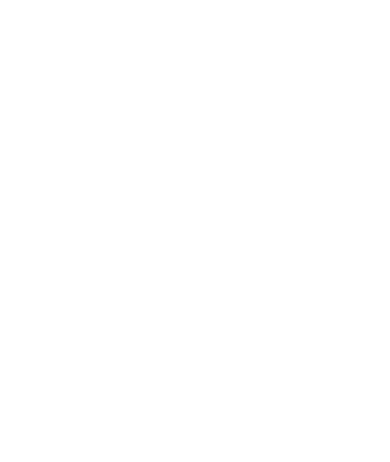
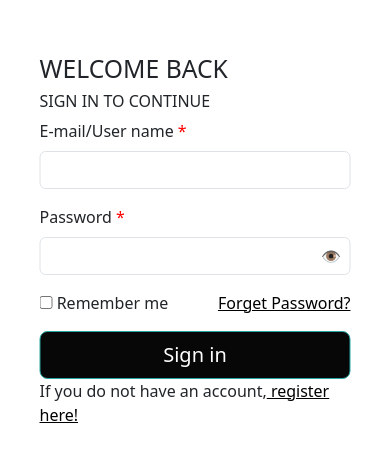
Before and after one commit to Anvesh-123-p/CRT, a React (Create React App) app in the folder crt/: page /Student_login in a window 390 px wide. Before the commit this address had no page. Shown: the part 178-640 px from the top of the page. Built offline with nearby package versions, Linux system fonts and the light colour scheme.

Commit message:
Student login page created..

```diff
--- a/crt/src/App.js
+++ b/crt/src/App.js
@@ -18,6 +18,7 @@
 import Hod_Home from './components/Hod/Hod_Home/Hod_Home';
 import Forgot_Pass from './components/Hod/Forgot_Pass/Forgot_Pass';
 import Verify from './components/Hod/Verify/Verify';
+import Student_login from './components/Student/Student_login/Student_login'
 import { BrowserRouter as Router,Routes , Route, BrowserRouter } from 'react-router-dom';
 import React, {useState} from 'react';
 
@@ -44,7 +45,7 @@
         <Route path="/Edit_Faculty" element={<Edit_Faculty/>}/>
         <Route path="/Create_Subject" element={<Create_Subject/>}/>
         <Route path="/Edit_Subject" element={<Edit_Subject/>}/>
-
+        <Route path="/Student_login" element={<Student_login/>}/>
       </Routes>
     </Router>
   );
--- a/crt/src/components/Approval_Data/Approval_Lesson_Plan/Approval_Lesson.js
+++ b/crt/src/components/Approval_Data/Approval_Lesson_Plan/Approval_Lesson.js
@@ -1,7 +1,7 @@
 import React from "react";
 import 'bootstrap/dist/css/bootstrap.css';
 import 'bootstrap/dist/js/bootstrap.bundle.min.js';
-import '@fortawesome/fontawesome-free/css/all.min.css';
+/* import '@fortawesome/fontawesome-free/css/all.min.css';  */
 import styles from './Approval_Lesson.module.css';
 
 
--- a/crt/src/components/Approval_Data/Approval_New_Account/Approval_Account.js
+++ b/crt/src/components/Approval_Data/Approval_New_Account/Approval_Account.js
@@ -1,7 +1,7 @@
 import React from "react";
 import 'bootstrap/dist/css/bootstrap.css';
 import 'bootstrap/dist/js/bootstrap.bundle.min.js';
-import '@fortawesome/fontawesome-free/css/all.min.css';
+/* import '@fortawesome/fontawesome-free/css/all.min.css';  */
 import styles from './Approval_Account.module.css';
 
 
--- /dev/null
+++ b/crt/src/components/Student/Student_login/Student_login.js
@@ -0,0 +1,70 @@
+import React, { useState } from "react";
+import styles from './Student_login.module.css';
+import 'bootstrap/dist/css/bootstrap.css';
+import myImage from '../../../assests/MyImage.png';
+import { useNavigate } from 'react-router-dom';
+
+const Registration = () => {
+    const [passwordVisible, setPasswordVisible] = useState(false);
+    const navigate = useNavigate();
+
+    const togglePassword = () => {
+        setPasswordVisible(!passwordVisible);
+    };
+    const Signup = (e) => {
+        e.preventDefault();
+        navigate('/signup');
+    };
+
+    return (
+        <div>
+            <div className={styles.circle}>
+                <img src={myImage} alt="Centered Image" className={styles.centered_image} />
+            </div>
+
+            <div className={styles.form_container}>
+                    <h2 className="{styles.h2,h6}">WELCOME BACK</h2>
+                    <h6>SIGN IN TO CONTINUE</h6>
+                    <div className="mb-3">
+                        <label htmlFor="firstName" className="form-label">E-mail/User name <span className={styles.required_asterisk}>*</span></label>
+                        <input type="email" className="form-control" id="firstName" required />
+                    </div>
+                    <div className={`mb-3 ${styles.password_container}`}>
+                        <label htmlFor="password" className="form-label">
+                            Password <span className={styles.required_asterisk}>*</span>
+                        </label>
+                        <div className={styles.passwordLabel}>
+                            <input
+                                type={passwordVisible ? "text" : "password"}
+                                className="form-control"
+                                id="password"
+                                required
+                            />
+                            <span
+                                className={styles.password_toggle}
+                                onClick={togglePassword}
+                            >
+                                {passwordVisible ? '🙈' : '👁️'}
+                            </span>
+                        </div>
+                    </div>
+                    <div className={styles.bottom_links}>
+                        <div>
+                            <input type="checkbox" className={styles.f} /> Remember me
+                        </div>
+                        <div className={styles.forget_password}>
+                            <a href="#" className={styles.f}>Forget Password?</a>
+                        </div>
+                    </div>
+                    <a href="#" type="submit" className={`btn btn-lg ${styles.btn_full_width} ${styles.custom_btn}`}>
+                        Sign in
+                    </a>
+                    <p>If you do not have an account,<a onClick={Signup} className={styles.f}> register here!</a></p>
+
+
+            </div>
+        </div>
+    );
+}
+
+export default Registration;
--- /dev/null
+++ b/crt/src/components/Student/Student_login/Student_login.module.css
@@ -0,0 +1,192 @@
+
+body {
+    margin: 0;
+    padding: 0;
+    height: 100vh;
+    overflow: hidden;
+    display: flex;
+    justify-content: center;
+    align-items: center;
+    background-color: white;
+}
+
+.circle {
+    width: 200vh;
+    height: 200vh;
+    background-color: #2E3977;
+    border-radius: 50%;
+    position: absolute;
+    top: 50%;
+    left: -100vh;
+    transform: translateY(-50%);
+    display: flex;
+    justify-content: center;
+    align-items: center;
+    overflow: hidden;
+}
+
+.centered_image {
+    max-width: 50%;
+    max-height: 50%;
+    object-fit: cover;
+    border-radius: 50%;
+    position: absolute;
+    top: 50%;
+    right: 6%;
+    transform: translateY(-50%);
+}
+
+.form_container {
+    position: center;
+    width: 100%;
+    max-width: 450px;
+    height: 420px;
+    margin-left: 750px;
+    margin-right: 100px;
+    top: 0%;
+    padding: 20px;
+    background-color: white;
+    overflow: hidden;
+}
+
+.required_asterisk {
+    color: red;
+}
+
+.btn_full_width {
+    width: 100%;
+}
+
+.custom_btn {
+    background-color: #060706 !important;
+    border-color: #28a7a3 !important;
+    color: white !important;
+    transition: background-color 0.3s ease, color 0.3s ease;
+}
+
+.custom_btn:hover {
+    background-color: #217c88 !important;
+    color: #f8f9fa !important;
+}
+
+.f {
+    color: black;
+    cursor: pointer;
+}
+
+.password_container {
+    position: relative;
+}
+
+.passwordLabel {
+    position: relative;
+    display: flex;
+    align-items: center;
+    justify-content: space-between;
+}
+
+.passwordLabel input[type="password"],
+.passwordLabel input[type="text"] {
+    flex-grow: 1;
+    padding-right: 50px;
+}
+
+.password_toggle {
+    position: absolute;
+    right: 10px;
+    top: 50%;
+    transform: translateY(-50%);
+    cursor: pointer;
+}
+
+.bottom_links {
+    display: flex;
+    justify-content: space-between;
+    align-items: center;
+    margin-bottom: 1rem;
+}
+
+.forget_password {
+    text-align: right;
+}
+
+
+@media (max-width: 1200px) {
+    .form_container {
+        margin-left: 500px;
+        margin-right: 50px;
+    }
+
+    .circle {
+        width: 150vh;
+        height: 150vh;
+        left: -75vh;
+    }
+
+    .centered_image {
+        max-width: 60%;
+        max-height: 60%;
+    }
+}
+
+@media (max-width: 992px) {
+    .form_container {
+        margin-left: 400px;
+        margin-right: 30px;
+    }
+
+    .circle {
+        width: 120vh;
+        height: 120vh;
+        left: -60vh;
+
+    }
+
+    .centered_image {
+        max-width: 70%;
+        max-height: 70%;
+
+    }
+}
+
+@media (max-width: 768px) {
+    .form_container {
+        margin-left: 50%;
+        transform: translateX(-50%);
+        max-width: 80%;
+    }
+
+    .circle {
+        width: 100vh;
+        height: 100vh;
+        left: -50vh;
+        display: none;
+    }
+
+    .centered_image {
+        max-width: 80%;
+        max-height: 80%;
+        display: none;
+    }
+}
+
+@media (max-width: 576px) {
+    .form_container {
+        margin-left: 50%;
+        transform: translateX(-50%);
+        max-width: 90%;
+    }
+
+    .circle {
+        width: 80vh;
+        height: 80vh;
+        left: -40vh;
+        display: none;
+    }
+
+    .centered_image {
+        max-width: 90%;
+        max-height: 90%;
+        display: none;
+    }
+}
```
Also changed, not shown: crt/src/assests/MyImage.png (added).
